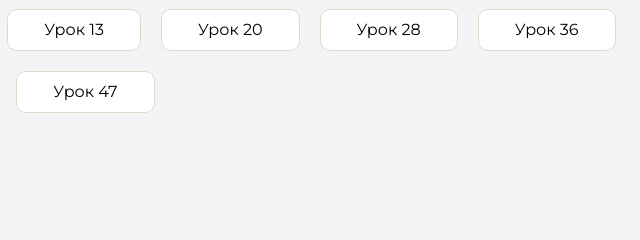
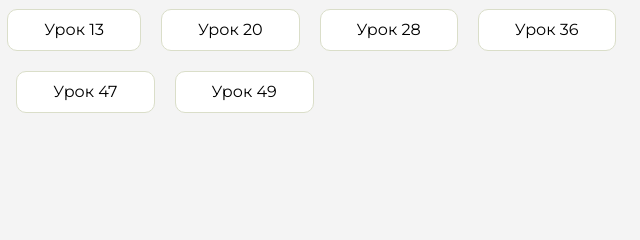
Before and after one commit to AnnaSeredinaa/homework, a plain HTML site: page index.html in a window 1280 px wide. Shown: the part 229-469 px from the top of the page, 598-1238 px from the left. Drawn offline with Linux system fonts and the light colour scheme.

Commit message:
Update index.html

```diff
--- a/index.html
+++ b/index.html
@@ -113,6 +113,9 @@
                     <li class="content__list-item">
                         <a href="lesson-47/index.html">Урок 47</a>
                     </li>
+                    <li class="content__list-item">
+                        <a href="lesson-48/index.html">Урок 49</a>
+                    </li>
                 </ul>
             </div>
             <div class="content__block hidden" id="diplomBlock">
```
